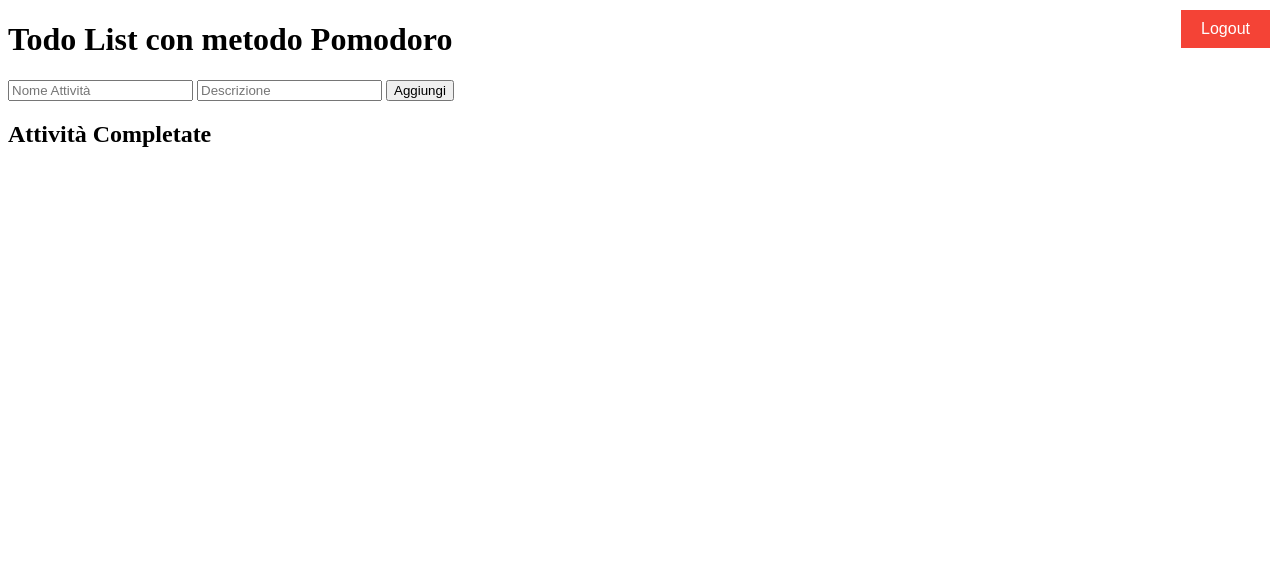
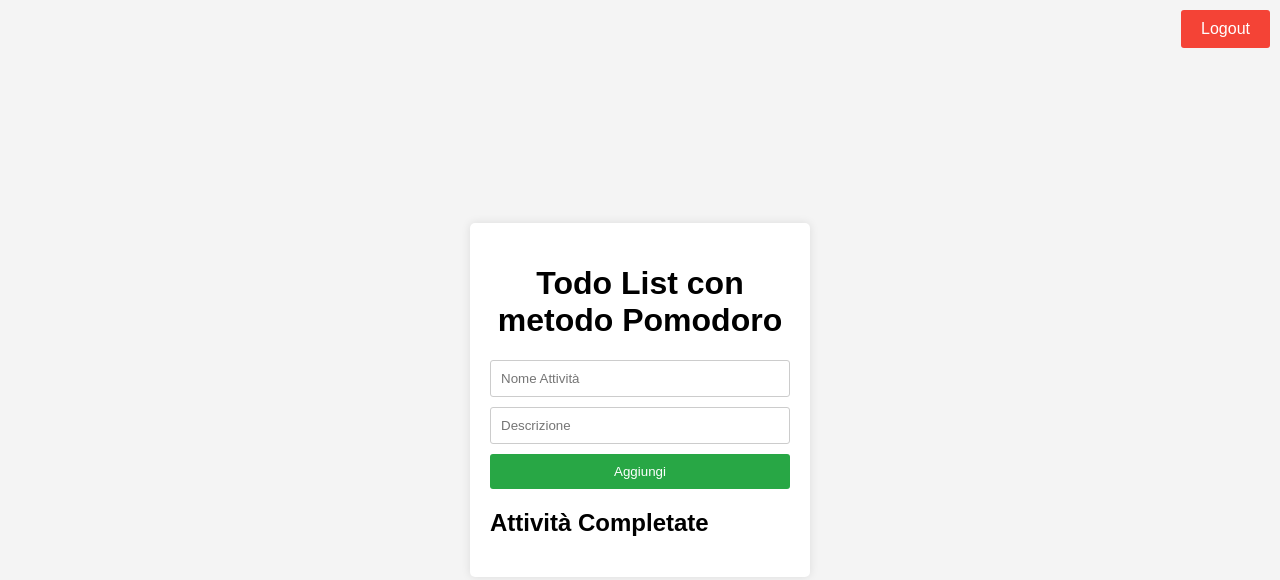
Before and after one commit to AndreaZ69/todomato, a website with bundled scripts: page src/todomato.html in a window 1280 px wide. Built offline with nearby package versions, Linux system fonts and the light colour scheme.

Commit message:
fix(alessio_di_noto): modifica tasto logut e aggiustamento link css nei file html

```diff
--- a/src/todomato.css
+++ b/src/todomato.css
@@ -87,3 +87,15 @@
 .timer-controls button:hover {
   background-color: #0056b3;
 }
+
+.logout-btn {
+  position: absolute;
+  top: 10px;
+  right: 10px;
+  padding: 10px 20px;
+  background-color: #f44336;
+  color: white;
+  border: none;
+  cursor: pointer;
+  font-size: 16px;
+}
--- a/src/todomato.html
+++ b/src/todomato.html
@@ -6,24 +6,11 @@
     <meta charset="UTF-8" />
     <meta name="viewport" content="width=device-width, initial-scale=1.0" />
     <title>Todo List con Pomodoro Timer</title>
-    <link rel="stylesheet" href="styles.css" />
-    <style>
-      .logout-btn {
-        position: absolute;
-        top: 10px;
-        right: 10px;
-        padding: 10px 20px;
-        background-color: #f44336;
-        color: white;
-        border: none;
-        cursor: pointer;
-        font-size: 16px;
-      }
-    </style>
+    <link rel="stylesheet" href="todomato.css" />
   </head>
   <body>
     <div class="container">
-      <button id="logout-btn" class="logout-btn">Logout</button>
+      <a href="./login.html"> <button id="logout-btn" class="logout-btn">Logout</button></a>
       <h1>Todo List con metodo Pomodoro</h1>
       <form id="todo-form">
         <input type="text" id="todo-name" placeholder="Nome Attività" required />
--- a/src/todomato.js
+++ b/src/todomato.js
@@ -23,11 +23,6 @@
 
   todoNameInput.value = '';
   todoDescriptionInput.value = '';
-});
-
-logoutButton.addEventListener('click', function () {
-  // Esegui eventuali operazioni di logout necessarie, come cancellare i dati dell'utente, token, ecc.
-  window.location.href = 'login.html'; // Reindirizza alla pagina di login
 });
 
 function addTodoToDOM(todo) {
@@ -119,7 +114,7 @@
   li.appendChild(timerControls);
   todoList.appendChild(li);
 
-  // Update the timer display every second
+  // Update del timer ogni secondo
   const intervalId = setInterval(() => {
     if (todo.timer && !todo.timer.isPaused) {
       const remainingTime = controllerTimer.read(todo.timer);
@@ -145,4 +140,3 @@
   completedItem.textContent = `${todo.nomeAttivita}: ${todo.description}`;
   completedList.appendChild(completedItem);
 }
-//prova
```
Also changed, not shown: src/index.html (+1 -1 lines).
